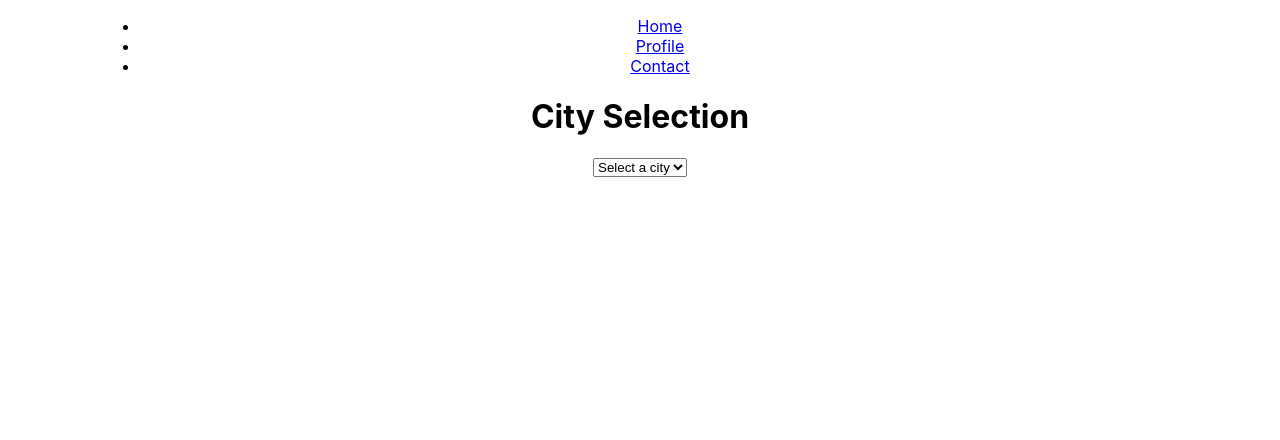
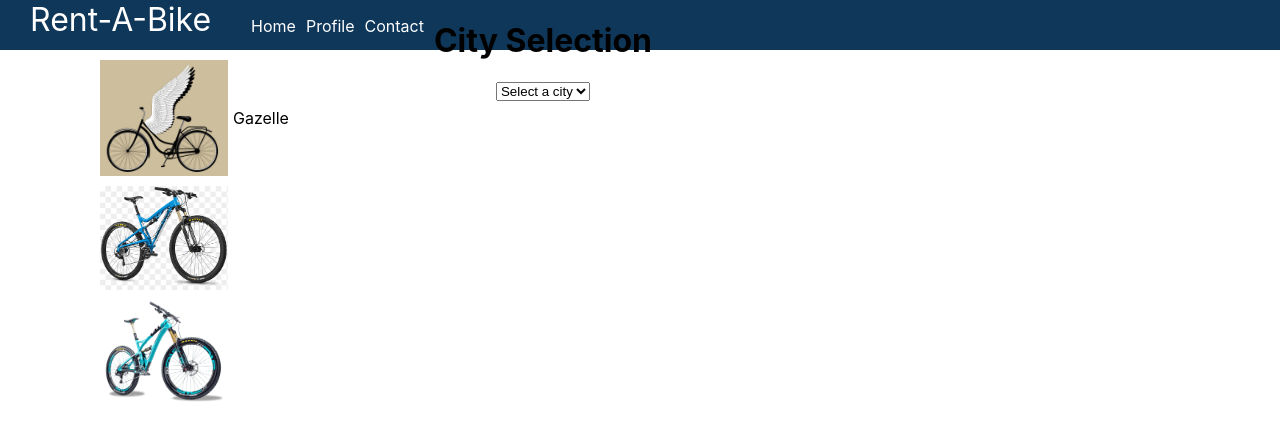
Before and after one commit to chiehger-techspire/bike-frontend, a React (Create React App) app: page / in a window 1280 px wide. Shown: the top 440 px of the page. Built offline with nearby package versions, Linux system fonts and the light colour scheme.

Commit message:
UI styles for header implemented

```diff
--- a/src/App.js
+++ b/src/App.js
@@ -3,21 +3,24 @@ import { BrowserRouter as Router, Route, Routes, Link } from "react-router-dom";
 import UserManagement from './components/user-management';
 import CitySelectionPage from "./components/landing-page";
 import Contact from './components/contact';
+import BicycleGrid from './components/bike-grid';
 
 function App() {
   return (
     <Router>
-      <div className="App">
+      <div>
+        <div style={{ height: '50px', background: '#0F375A', display: 'flex' }}>
+          <span style={{ color: '#FFFFFF', marginLeft: '30px', fontSize: '2rem' }}>Rent-A-Bike</span>
           <nav>
-          <ul>
-            <li>
-              <Link to="/">Home</Link>
+            <ul style={{ listStyleType: 'none' }}>
+              <li style={{ display: 'inline' }}>
+                <Link to="/" style={{ textDecoration: 'none', color: '#FFFFFF', marginRight: '10px' }}>Home</Link>
               </li>
-            <li>
-              <Link to="/profile">Profile</Link>
+              <li style={{ display: 'inline' }}>
+                <Link to="/profile" style={{ textDecoration: 'none', color: '#FFFFFF', marginRight: '10px' }}>Profile</Link>
               </li>
-            <li>
-              <Link to="/contact">Contact</Link>
+              <li style={{ display: 'inline' }}>
+                <Link to="/contact" style={{ textDecoration: 'none', color: '#FFFFFF', marginRight: '10px' }}>Contact</Link>
               </li>
             </ul>
           </nav>
@@ -28,6 +31,11 @@ function App() {
             <Route path="/contact" element={<Contact />}></Route>
           </Routes>
         </div>
+      </div>
+      <div className="App">
+        {/* <BikeRental /> */}
+        <BicycleGrid />
+      </div>
     </Router>
   );
 }
```
Lines whose indentation alone changed are shown as unchanged.
